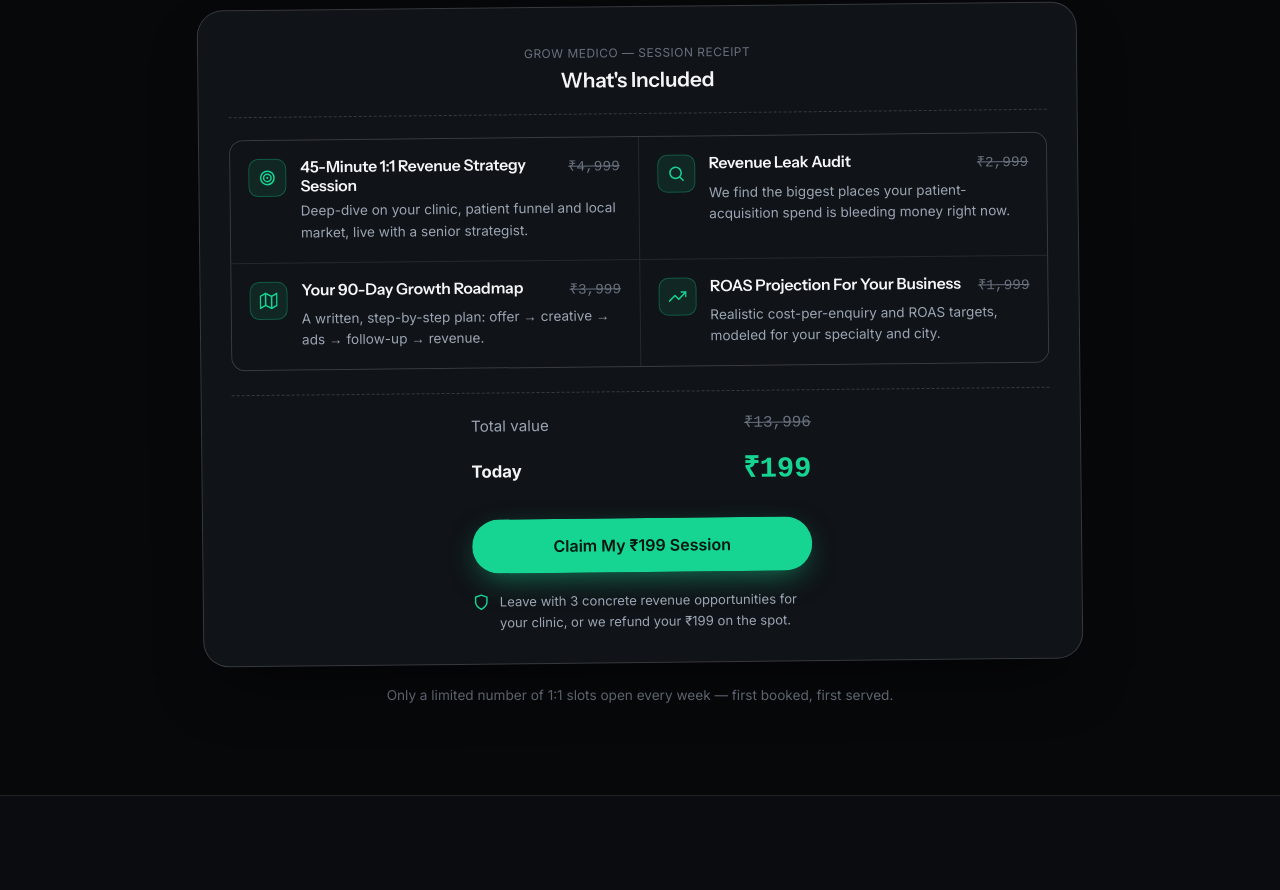
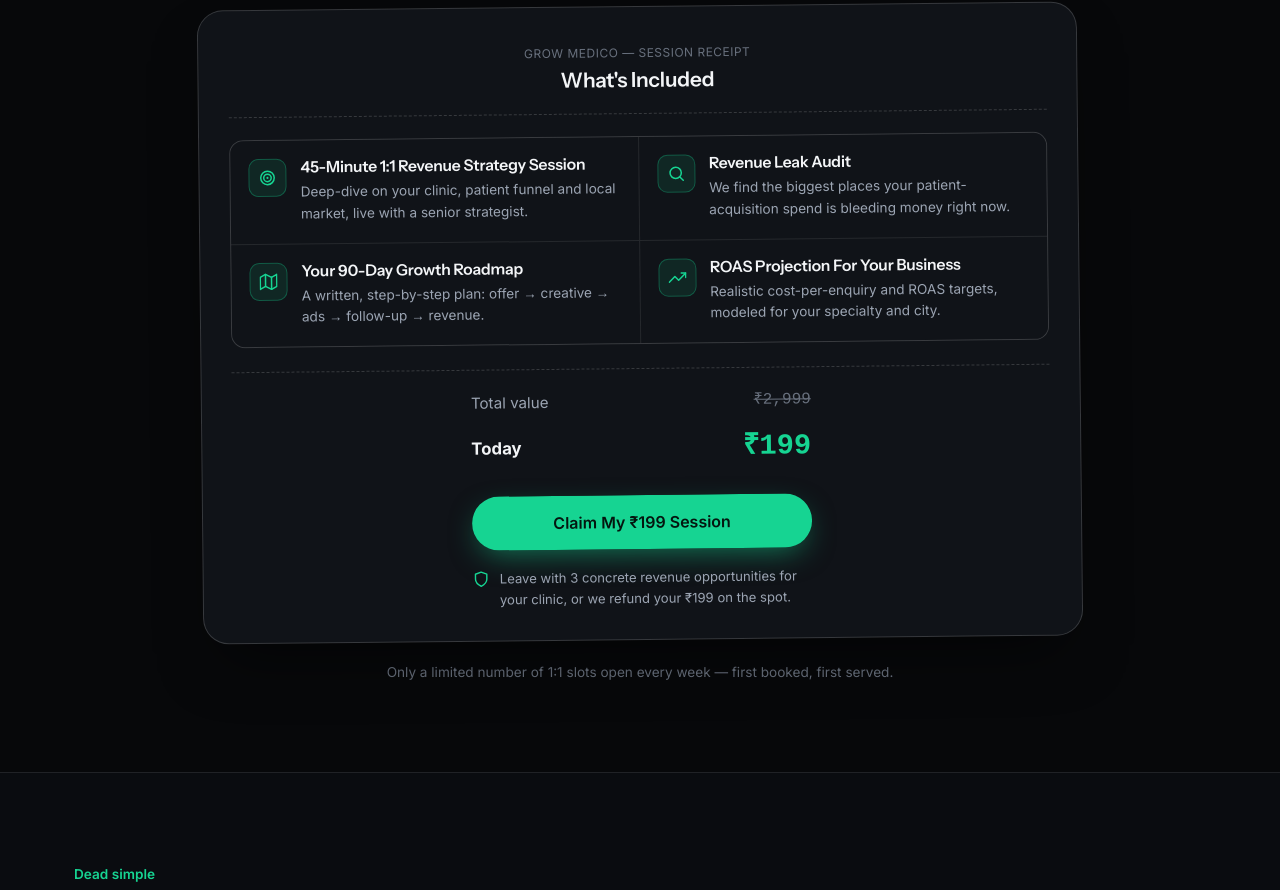
Before and after one commit to crowddevelopers08-arch/growmedio-audit-lp, a Next.js app: page / in a window 1280 px wide. Shown: the part 5110-6000 px from the top of the page. Built offline with nearby package versions, Linux system fonts and the light colour scheme.

Commit message:
tags addedsk

```diff
--- a/components/sections/OfferSection.tsx
+++ b/components/sections/OfferSection.tsx
@@ -6,31 +6,28 @@
   TargetIcon,
   TrendingUpIcon,
 } from "@/components/ui/Icons";
+import { SITE } from "@/lib/site";
 
 const LINE_ITEMS = [
   {
     Icon: TargetIcon,
     title: "45-Minute 1:1 Revenue Strategy Session",
     body: "Deep-dive on your clinic, patient funnel and local market, live with a senior strategist.",
-    price: "₹4,999",
   },
   {
     Icon: SearchIcon,
     title: "Revenue Leak Audit",
     body: "We find the biggest places your patient-acquisition spend is bleeding money right now.",
-    price: "₹2,999",
   },
   {
     Icon: PackageIcon,
     title: "Your 90-Day Growth Roadmap",
     body: "A written, step-by-step plan: offer → creative → ads → follow-up → revenue.",
-    price: "₹3,999",
   },
   {
     Icon: TrendingUpIcon,
     title: "ROAS Projection For Your Business",
     body: "Realistic cost-per-enquiry and ROAS targets, modeled for your specialty and city.",
-    price: "₹1,999",
   },
 ];
 
@@ -69,7 +66,7 @@
             {/* gap-px over a bg-line parent keeps the receipt's hairline rules
                 while laying the four items out 2×2. */}
             <div className="grid gap-px overflow-hidden rounded-[14px] border border-line bg-line sm:grid-cols-2">
-              {LINE_ITEMS.map(({ Icon, title, body, price }) => (
+              {LINE_ITEMS.map(({ Icon, title, body }) => (
                 <div
                   key={title}
                   className="flex gap-3 bg-surface p-4 md:gap-[14px] md:p-[18px]"
@@ -77,17 +74,10 @@
                   <div className="flex h-9 w-9 shrink-0 items-center justify-center rounded-[10px] border border-[rgba(22,212,146,0.3)] bg-brand-wash text-brand md:h-[38px] md:w-[38px]">
                     <Icon className="h-[18px] w-[18px]" />
                   </div>
-                  {/* Price sits on the title row, so the description gets the
-                      full width instead of a narrow column beside it. */}
                   <div className="min-w-0 flex-1">
-                    <div className="flex items-start justify-between gap-3">
-                      <h4 className="font-display text-[0.98rem] font-semibold leading-[1.2] tracking-[-0.01em]">
-                        {title}
-                      </h4>
-                      <span className="shrink-0 font-[family-name:'Courier_New',monospace] text-[0.85rem] whitespace-nowrap text-faint line-through md:text-[0.9rem]">
-                        {price}
-                      </span>
-                    </div>
+                    <h4 className="font-display text-[0.98rem] font-semibold leading-[1.2] tracking-[-0.01em]">
+                      {title}
+                    </h4>
                     <p className="mt-1 text-[0.85rem] text-dim">{body}</p>
                   </div>
                 </div>
@@ -102,7 +92,7 @@
                 <div className="flex items-center justify-between">
                   <span className="text-[0.95rem] text-dim">Total value</span>
                   <span className="font-[family-name:'Courier_New',monospace] text-faint line-through">
-                    ₹13,996
+                    {SITE.listPrice}
                   </span>
                 </div>
 
```
